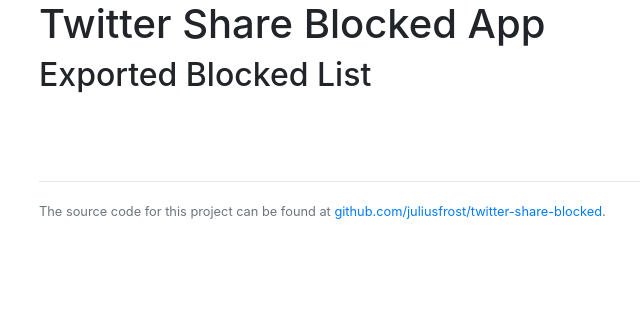
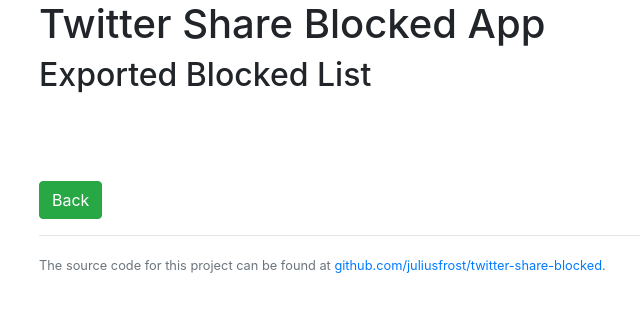
Before and after one commit to juliusfrost/share-blocked-twitter-accounts, a Flask app: template templates/export.html in a window 1280 px wide. Shown: the top 312 px of the page, without its empty margins (46-686 px from the left). Run offline with Flask 2, Linux system fonts and the light colour scheme; the template is opened without the code that fills it, so the values that code supplies are empty; some libraries are stand-ins or nearby versions.

Commit message:
export back button

```diff
--- a/templates/export.html
+++ b/templates/export.html
@@ -7,4 +7,5 @@
         {{ blocked_list }}
     </code>
 </pre>
+<a href="/welcome" class="btn btn-small btn-success">Back</a>
 {% endblock %}
```
